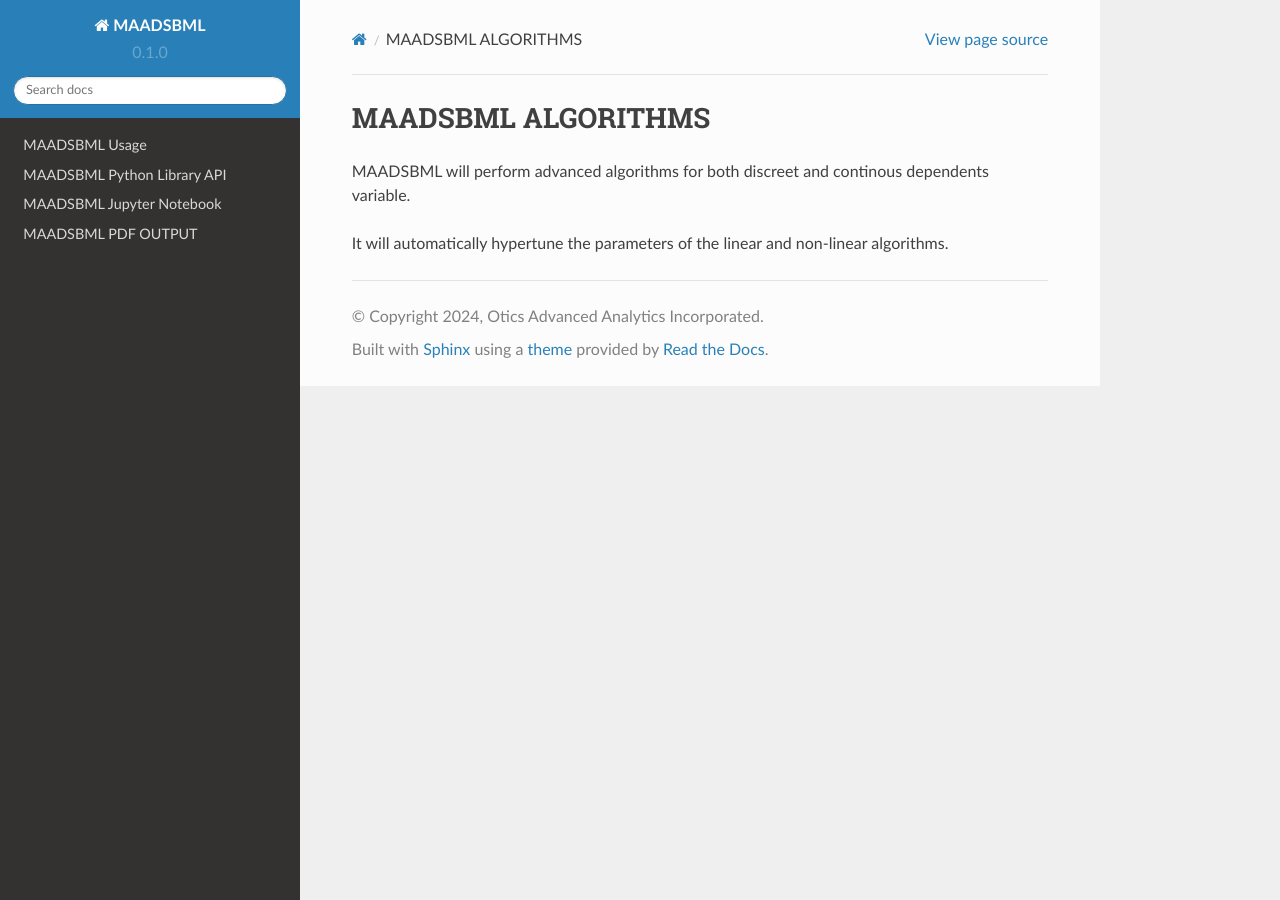
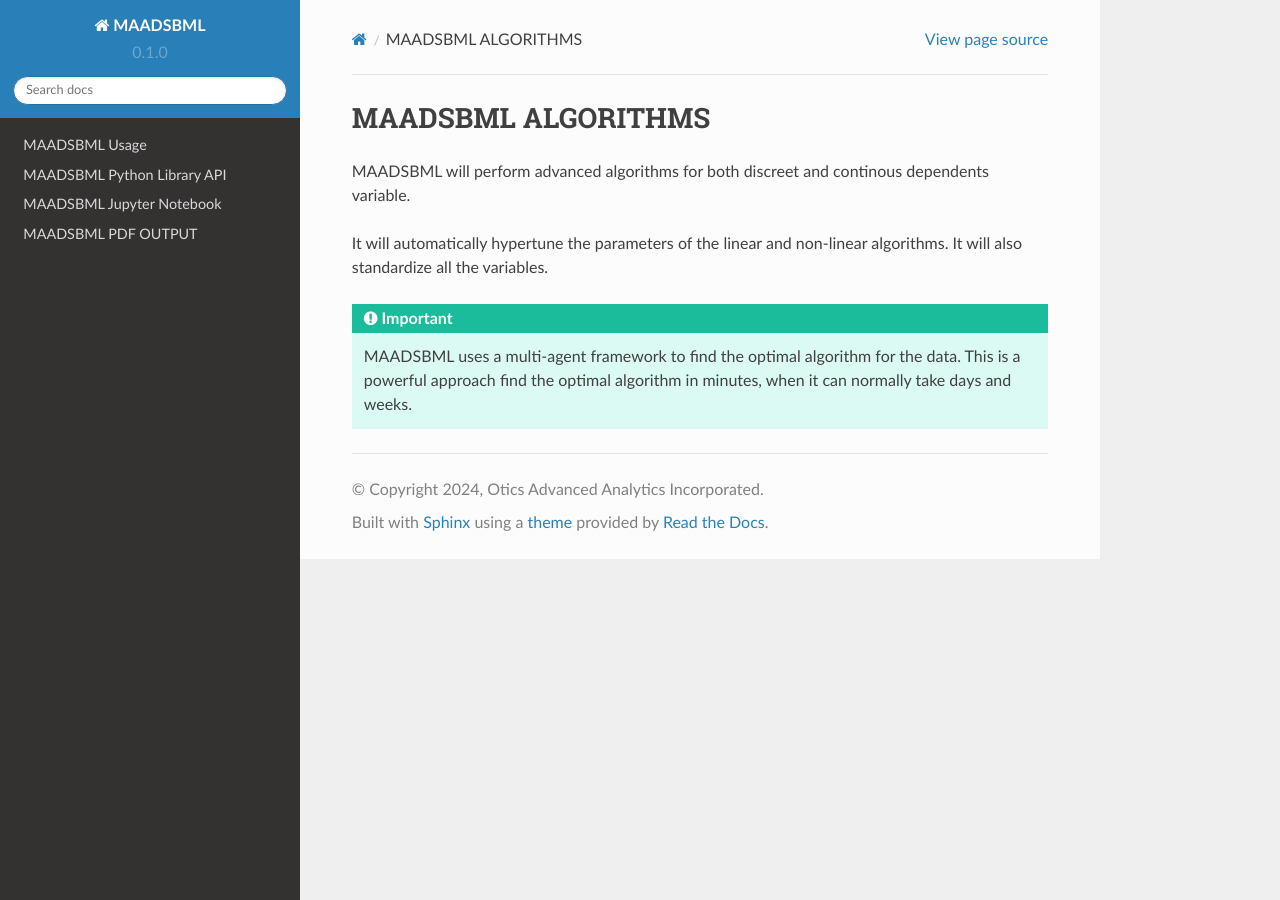
Before and after one commit to smaurice101/maadsbml, a Sphinx documentation site: the page built from docs/source/algos.rst, in a window 1280 px wide. Built offline with Sphinx 7.4.7 and the Read the Docs theme 2.0.0, drawn with Linux system fonts in a browser that asks for light colours.

Commit message:
Update algos.rst

```diff
--- a/docs/source/algos.rst
+++ b/docs/source/algos.rst
@@ -3,4 +3,9 @@ MAADSBML ALGORITHMS
 
 MAADSBML will perform advanced algorithms for both discreet and continous dependents variable.
 
-It will automatically hypertune the parameters of the linear and non-linear algorithms.
+It will automatically hypertune the parameters of the linear and non-linear algorithms.  It will also standardize all the variables.
+
+.. important::
+
+   MAADSBML uses a multi-agent framework to find the optimal algorithm for the data.  This is a powerful approach find the optimal algorithm in minutes, when it can
+   normally take days and weeks.
```
